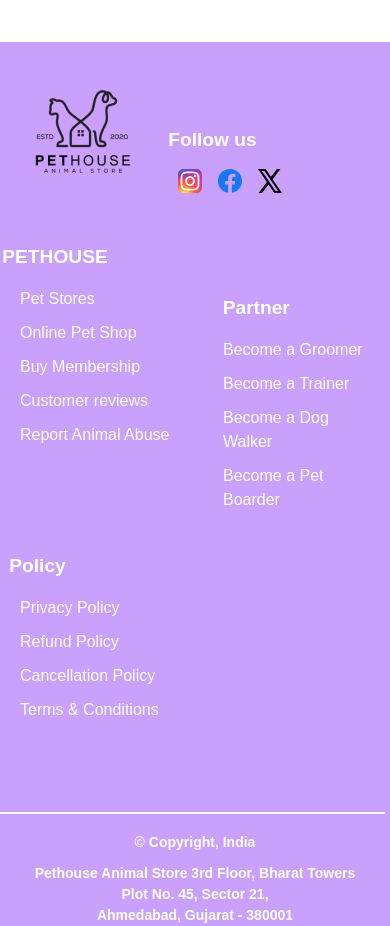
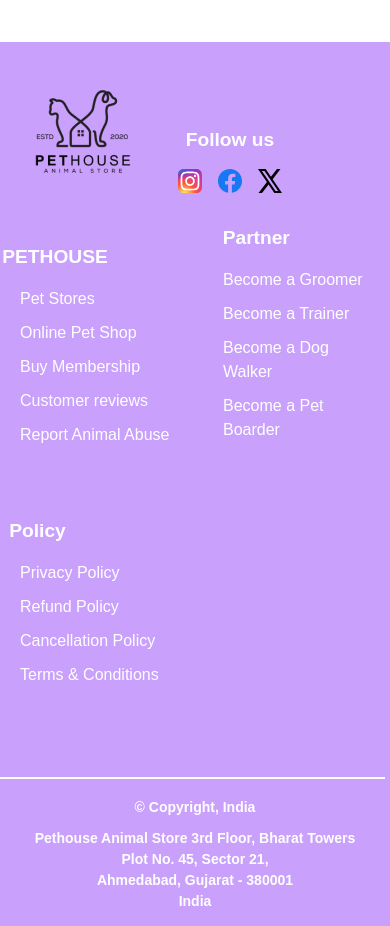
Before and after one commit to Priyanshu7749/Pethouse, a React (Create React App) app: page /aboutus in a window 390 px wide. Shown: the part 4180-5106 px from the top of the page. Built offline with nearby package versions, Linux system fonts and the light colour scheme.

Commit message:
Update Footer.css

```diff
--- a/src/components/Footer.css
+++ b/src/components/Footer.css
@@ -110,7 +110,7 @@
       grid-template-columns: 1fr;
     }
     .follow-us{
-        margin-left: 5%;
+        margin-left: 10%;
         margin-top: -25%;
         width: 100%;
     }
@@ -122,7 +122,7 @@
     }
     .partner{
         margin-left: 35%;
-        margin-top: -55%;
+        margin-top: -75%;
     }
     .partner-ul{
       margin-left: 58%;
```
